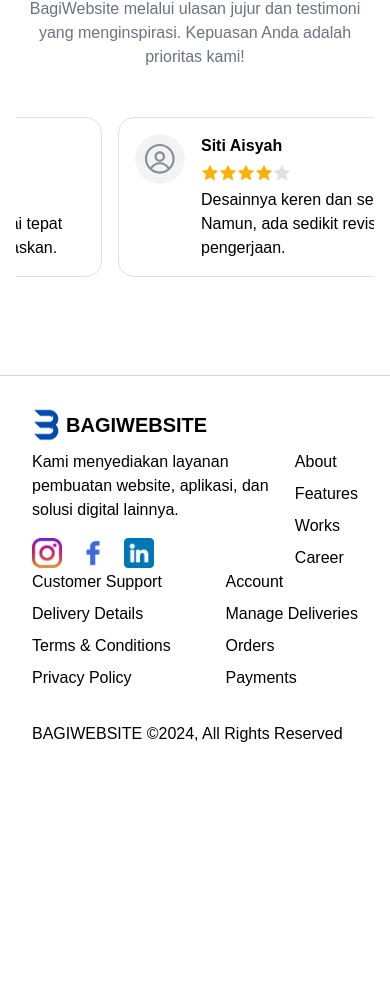
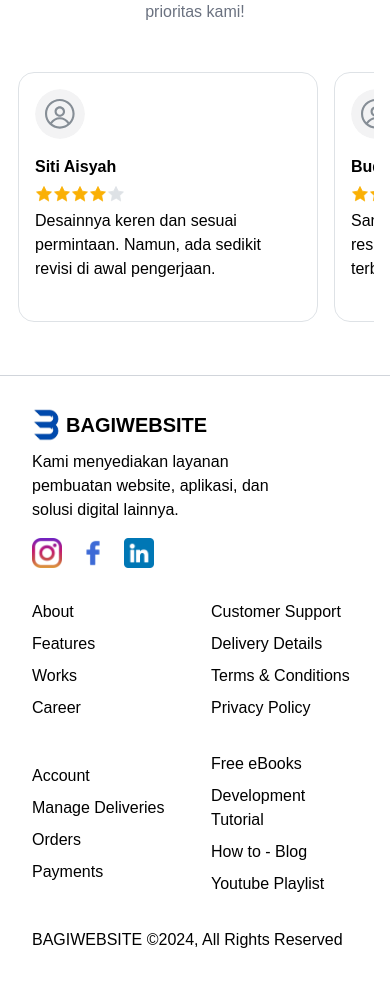
Before and after one commit to dystianen/new-portfolio, a Next.js app: page / in a window 390 px wide. Shown: the part 3793-4777 px from the top of the page. Before the commit the page ends 4571 px from the top, so only its background shows below. Built offline with nearby package versions, Linux system fonts and the light colour scheme.

Commit message:
fix: responsive

```diff
--- a/app/components/Footer/index.tsx
+++ b/app/components/Footer/index.tsx
@@ -1,4 +1,5 @@
-import { Card, Container, Flex } from '@mantine/core';
+'use client';
+import { Card, Container, Flex, Grid } from '@mantine/core';
 import Image from 'next/image';
 
 const Footer = () => {
@@ -27,7 +28,8 @@ const Footer = () => {
             />
             <h1 className="tw-font-bold tw-text-xl">BAGIWEBSITE</h1>
           </Flex>
-          <Flex justify={'space-between'} wrap={'wrap'}>
+          <Grid justify="space-between" gutter={{ base: 'xl' }} align="center">
+            <Grid.Col span={{ base: 12, md: 4 }}>
               <div className="tw-w-60 tw-flex tw-flex-col tw-gap-4">
                 <p>
                   Kami menyediakan layanan pembuatan website, aplikasi, dan solusi digital lainnya.
@@ -38,25 +40,40 @@ const Footer = () => {
                   ))}
                 </Flex>
               </div>
+            </Grid.Col>
+            <Grid.Col span={{ base: 6, md: 2 }}>
               <div className="tw-flex tw-flex-col tw-gap-2">
                 <a href="About">About</a>
                 <a href="About">Features</a>
                 <a href="About">Works</a>
                 <a href="About">Career</a>
               </div>
+            </Grid.Col>
+            <Grid.Col span={{ base: 6, md: 2 }}>
               <div className="tw-flex tw-flex-col tw-gap-2">
                 <a href="About">Customer Support</a>
                 <a href="About">Delivery Details</a>
                 <a href="About">Terms & Conditions</a>
                 <a href="About">Privacy Policy</a>
               </div>
+            </Grid.Col>
+            <Grid.Col span={{ base: 6, md: 2 }}>
               <div className="tw-flex tw-flex-col tw-gap-2">
                 <a href="About">Account</a>
                 <a href="About">Manage Deliveries</a>
                 <a href="About">Orders</a>
                 <a href="About">Payments</a>
               </div>
-          </Flex>
+            </Grid.Col>
+            <Grid.Col span={{ base: 6, md: 2 }}>
+              <div className="tw-flex tw-flex-col tw-gap-2">
+                <a href="About">Free eBooks</a>
+                <a href="About">Development Tutorial</a>
+                <a href="About">How to - Blog</a>
+                <a href="About">Youtube Playlist</a>
+              </div>
+            </Grid.Col>
+          </Grid>
           <p className="tw-mt-6">BAGIWEBSITE &copy;2024, All Rights Reserved</p>
         </Container>
       </Card>
--- a/app/components/Header/index.tsx
+++ b/app/components/Header/index.tsx
@@ -122,6 +122,7 @@ const Header = () => {
               w={'max-content'}
               radius={'xl'}
               leftSection={<IconPhone />}
+              onClick={handleClickContactUs}
             >
               Contact Us
             </Button>
--- a/app/components/ReviewCard/index.tsx
+++ b/app/components/ReviewCard/index.tsx
@@ -8,8 +8,8 @@ type TReviewCard = {
 
 const ReviewCard = ({ name, rating, comment }: TReviewCard) => {
   return (
-    <Card withBorder w={400} h={160} radius={'lg'} m={8}>
-      <Flex gap={16}>
+    <Card withBorder w={{ base: 300, md: 400 }} h={{ base: 250, md: 160 }} radius={'lg'} m={8}>
+      <Flex direction={{ base: 'column', md: 'row' }} gap={16}>
         <Avatar radius="xl" size={50} />
         <Flex direction={'column'} gap={6}>
           <h5 className="tw-font-bold">{name}</h5>
--- a/app/portfolio/page.tsx
+++ b/app/portfolio/page.tsx
@@ -12,7 +12,7 @@ export default function AboutUs() {
       <section className="tw-mt-32">
         <Flex gap={40} direction={'column'} h={{ base: '90dvh', md: '95dvh' }}>
           <Container size={'xl'}>
-            <h1 className="tw-text-3xl md:tw-text-6xl lg:tw-text-8xl tw-text-center tw-tracking-[0.4em]">
+            <h1 className="tw-text-4xl md:tw-text-6xl lg:tw-text-8xl tw-text-center tw-tracking-[0.4em]">
               PORTFOLIO
             </h1>
           </Container>
@@ -31,16 +31,24 @@ export default function AboutUs() {
 
       <section className="tw-my-10 tw-flex tw-w-full">
         <Container size={'lg'} w={'100%'}>
-          <Flex direction={'column'} align={'center'} mb={50} gap={16}>
-            <h1 className="tw-text-2xl md:tw-text-4xl tw-text-center tw-font-semibold">Projects</h1>
-          </Flex>
+          <motion.h1
+            initial={{ x: -100, opacity: 0 }}
+            whileInView={{ x: 0, opacity: 1 }}
+            transition={{
+              duration: 1
+            }}
+            viewport={{ once: true }}
+            className="tw-text-4xl md:tw-text-6xl lg:tw-text-8xl tw-tracking-[0.4em] tw-mb-14"
+          >
+            PROJECTS
+          </motion.h1>
 
-          <Flex direction={'column'} gap={80}>
+          <Flex direction={'column'} gap={80} w={'100%'} pos={'relative'}>
             {portfolio.map((it, index) => (
               <motion.div
                 key={index}
-                initial={{ x: index % 2 === 0 ? -100 : 100, opacity: 0 }}
-                whileInView={{ x: 0, opacity: 1 }}
+                initial={{ scale: 0.8, opacity: 0 }}
+                whileInView={{ scale: 1, opacity: 1 }}
                 transition={{
                   duration: 1,
                   delay: 0.5
```
Lines whose indentation alone changed are shown as unchanged.
